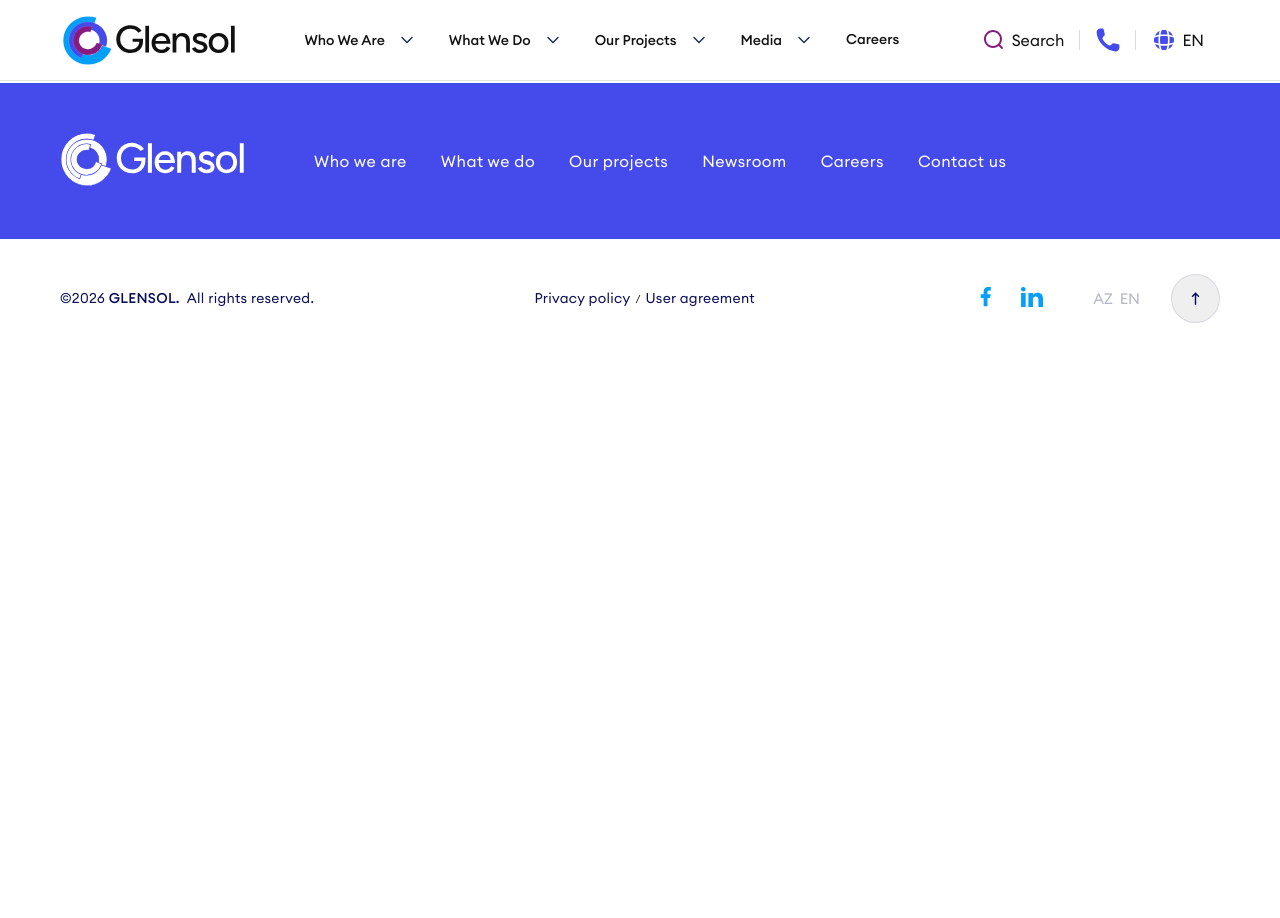
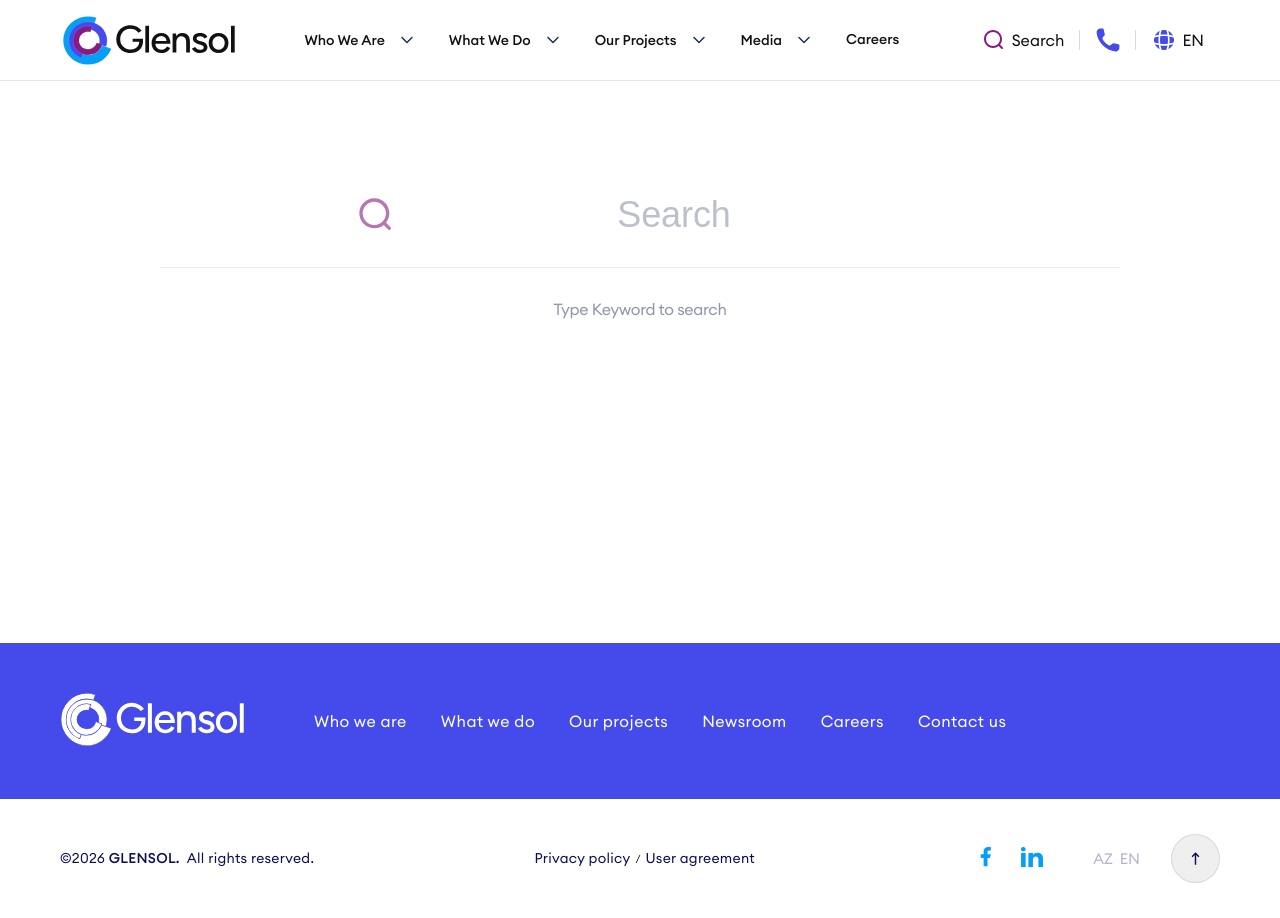
Before and after one commit to rashidovjavid1/Glensol, a React (Vite) app: page /search in a window 1280 px wide. Before the commit the page ends 800 px from the top, so only its background shows below. Built offline with nearby package versions, Linux system fonts and the light colour scheme.

Commit message:
Add Search page component and update Header for navigation; modify index title and add search icon

```diff
--- a/index.html
+++ b/index.html
@@ -7,7 +7,7 @@
     <link rel="apple-touch-icon" sizes="180x180" href="/apple-touch-icon.png" />
     <link rel="manifest" href="/site.webmanifest" />
 
-    <title>Glensol - Energy & Engineering</title>
+    <title>Glensol</title>
   </head>
   <body>
     <div id="root"></div>
--- a/src/App.jsx
+++ b/src/App.jsx
@@ -10,6 +10,7 @@ import Projects from "./pages/Projects";
 import Media from "./pages/Media";
 import Careers from "./pages/Careers";
 import Footer from "./components/Footer";
+import Search from "./pages/Search";
 
 const App = () => {
   return (
@@ -22,6 +23,7 @@ const App = () => {
         <Route path="/projects" element={<Projects />} />
         <Route path="/media" element={<Media />} />
         <Route path="/careers" element={<Careers />} />
+        <Route path="/search" element={<Search />} />
       </Routes>
       <Footer />
     </>
--- a/src/components/Header.jsx
+++ b/src/components/Header.jsx
@@ -120,7 +120,7 @@ const Header = () => {
           </nav>
           <div className="headerRight">
             <div className="search">
-              <a href="#">
+              <NavLink to={"/search"}>
                 <svg
                   xmlns="http://www.w3.org/2000/svg"
                   width="24"
@@ -134,7 +134,7 @@ const Header = () => {
                   />
                 </svg>
                 <p>Search</p>
-              </a>
+              </NavLink>
             </div>
             <div className="telephone">
               <a href="#">
--- /dev/null
+++ b/src/pages/Search.jsx
@@ -0,0 +1,23 @@
+import React from "react";
+import SearchIcon from "../assets/icons/search.svg";
+
+const Search = () => {
+  return (
+    <div className="searchPage">
+      <div className="container">
+        <div className="searchMain">
+          <div className="searchTop">
+            <div className="searchContainer">
+              <img src={SearchIcon} alt="Search Icon" />
+              <input placeholder="Search" type="text" />
+            </div>
+            <p className="searchDescription">Type Keyword to search</p>
+          </div>
+          <div className="searchItems"></div>
+        </div>
+      </div>
+    </div>
+  );
+};
+
+export default Search;
--- a/src/styles/Hero.scss
+++ b/src/styles/Hero.scss
@@ -977,3 +977,87 @@ footer {
     }
   }
 }
+
+.searchPage {
+  padding: 8rem 10rem;
+  min-height: 70vh;
+
+  .container {
+    box-sizing: border-box;
+    width: 100%;
+    max-width: 160rem;
+    margin-inline: auto;
+    padding-inline: clamp(2rem, 5vw, 6rem);
+
+    .searchMain {
+      .searchTop {
+        display: flex;
+        flex-direction: column;
+        gap: 2.2rem;
+
+        .searchContainer {
+          display: flex;
+          align-items: center;
+          justify-content: center;
+          gap: 2.8rem;
+          border-bottom: 0.1rem solid rgba(30, 48, 87, 0.1);
+          padding: 1.6rem;
+          transition: border-color 0.25s ease;
+
+          &:focus-within {
+            border-bottom-color: rgba(30, 48, 87, 0.35);
+          }
+
+          img {
+            width: 4rem;
+            height: 4rem;
+            flex-shrink: 0;
+            opacity: 0.6;
+            transition: opacity 0.25s ease;
+          }
+
+          &:focus-within img {
+            opacity: 1;
+          }
+
+          input {
+            background: transparent;
+            border: none;
+            outline: none;
+            flex: 1;
+            max-width: 50rem;
+            color: #1e3057;
+            text-align: center;
+            font-size: 3.6rem;
+            font-style: normal;
+            font-weight: 400;
+            line-height: 200%;
+            letter-spacing: -0.01rem;
+
+            &::placeholder {
+              color: rgba(30, 48, 87, 0.3);
+              transition: opacity 0.25s ease;
+            }
+
+            &:focus::placeholder {
+              opacity: 0;
+            }
+          }
+        }
+        .searchDescription {
+          align-items: center;
+          margin-top: 0.8rem;
+          max-width: 60rem;
+          margin-inline: auto;
+          color: #1e3057;
+          text-align: center;
+          font-size: 1.6rem;
+          font-weight: 400;
+          line-height: 140%;
+          letter-spacing: -0.03rem;
+          opacity: 0.5;
+        }
+      }
+    }
+  }
+}
```
Also changed, not shown: src/assets/icons/search.svg (added).
